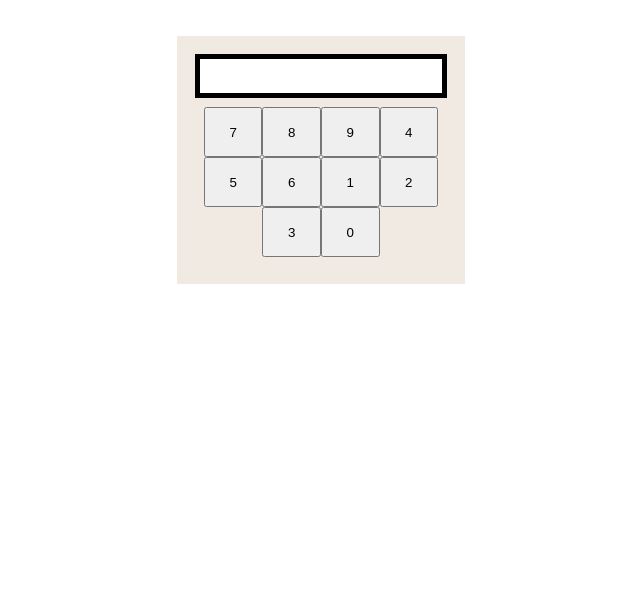
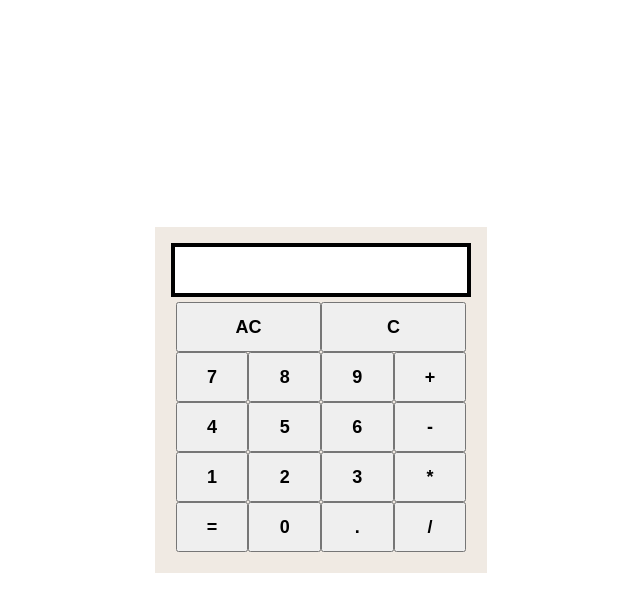
Before and after one commit to alphaleo21/calculator2.0, a plain HTML site: page index.html in a window 1280 px wide. Shown: the whole page, without its empty margins (319-959 px from the left). Drawn offline with Linux system fonts and the light colour scheme.

Commit message:
operator buttons created

```diff
--- a/index.html
+++ b/index.html
@@ -15,17 +15,33 @@
             </div>
             <div class="buttons">
 
+                    <button class="reClear">AC</button>
+                    <button class="reClear">C</button>
+                <button onclick="keyPressed(7)">7</button>
+                <button onclick="keyPressed(8)">8</button>
+                <button onclick="keyPressed(9)">9</button>
 
-                <button onclick="keyPressed">7</button>
-                <button onclick="keyPressed">8</button>
-                <button onclick="keyPressed">9</button>
-                <button onclick="keyPressed">4</button>
-                <button onclick="keyPressed">5</button>
-                <button onclick="keyPressed">6</button>
-                <button onclick="keyPressed">1</button>
-                <button onclick="keyPressed">2</button>
-                <button onclick="keyPressed">3</button>
-                <button onclick="keyPressed">0</button>
+                <button onclick="opPressed('+')">+</button>
+
+                <button onclick="keyPressed(4)">4</button>
+                <button onclick="keyPressed(5)">5</button>
+                <button onclick="keyPressed(6)">6</button>
+
+                <button onclick="opPressed('-')">-</button>
+
+                <button onclick="keyPressed(1)">1</button>
+                <button onclick="keyPressed(2)">2</button>
+                <button onclick="keyPressed(3)">3</button>
+
+                <button onclick="opPressed('*')">*</button>
+
+                <button onclick="eqPressed('=')">=</button>
+
+                <button onclick="keyPressed(0)">0</button>
+                <button onclick="keyPressed('.')">.</button>
+
+                <button onclick="opPressed('/')">/</button>
+
             </div>
         </div>
     </section>
--- a/style.css
+++ b/style.css
@@ -1,7 +1,9 @@
 body{
     margin: 0;
     height: 100vh;
-    font-size: large;
+    display: flex;
+    justify-content: center;
+    align-items: center;
 }
 section{
     display: flex;
@@ -12,26 +14,36 @@ section{
     margin: 2em;
     padding: 1em;
     background-color: rgb(240, 234, 227);
-
+    width: 300px;
 }
 .screen{
     display: flex;
     flex-direction: column;
     border: .3em solid black;
+
 }
 input{
     border: none;
+    border-color: none;
+    border-style: none;
+    font-size: large;
+    font-weight: bolder;
 }
 .buttons{
     display: flex;
     flex-wrap: wrap;
     justify-content: center;
     align-items: center;
-    padding: .5em;
+    padding: .3em;
 
+}
+.reClear{
+    width: 50%;
 }
 button{
     width: 25%;
     height: 50px;
+    font-size: large;
+    font-weight: bolder;
 
 }
```
